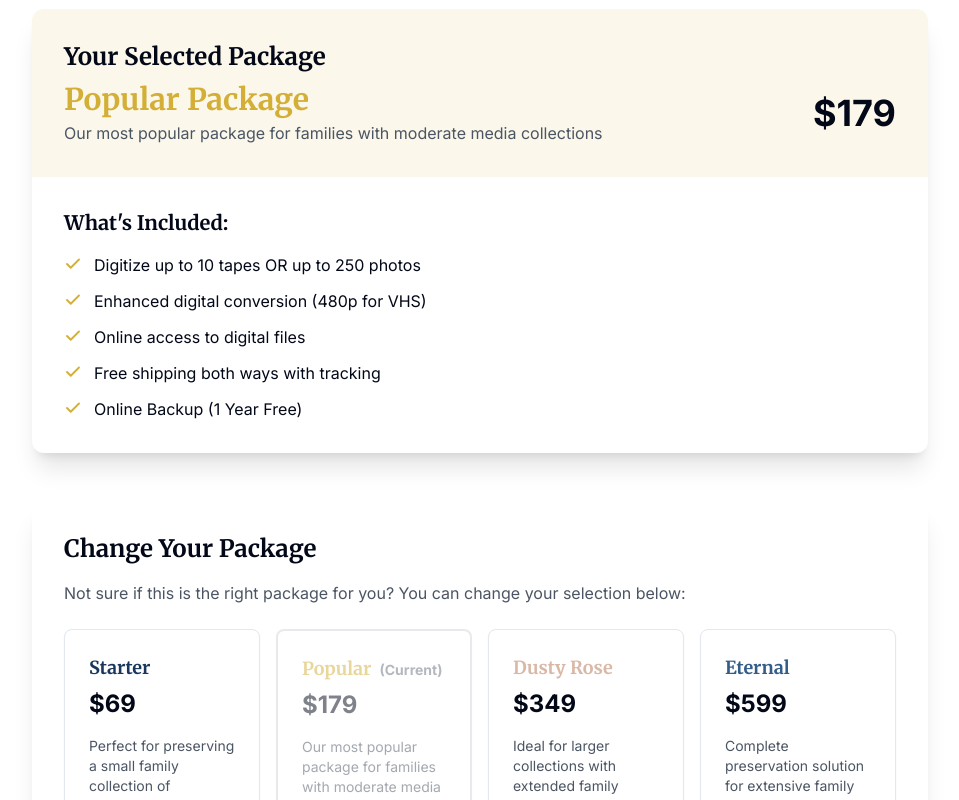
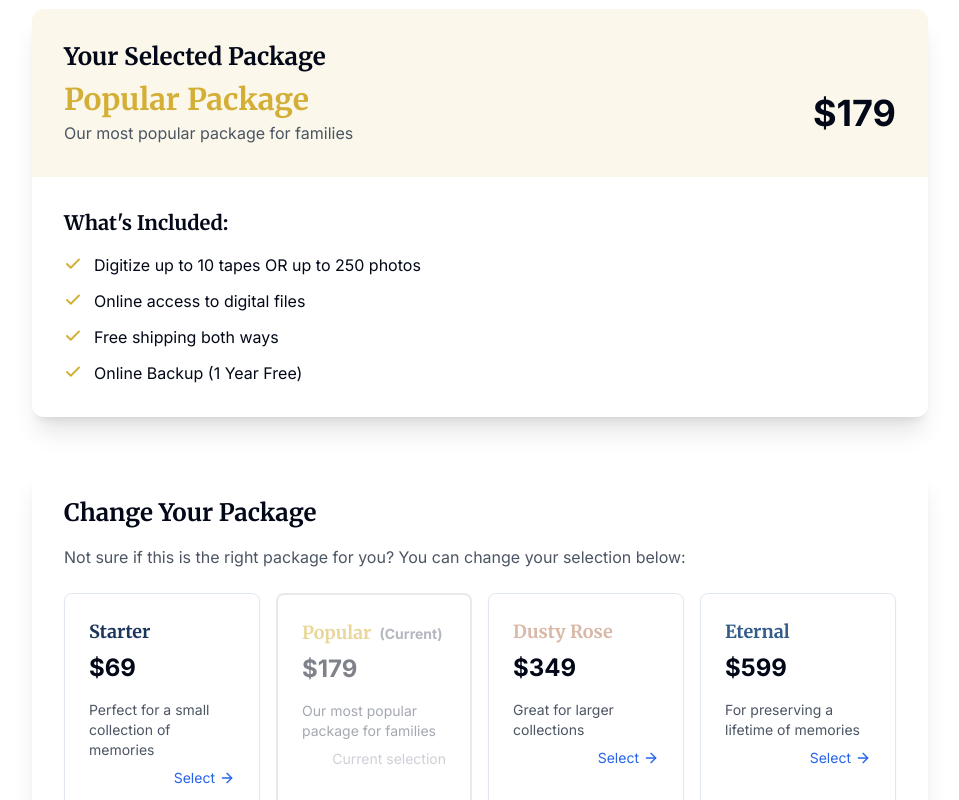
Before and after one commit to justingrant1/heritagebox-memories-digitized, a React (Vite) app: page /package-selected in a window 1280 px wide. Shown: the part 220-1020 px from the top of the page, without its empty margins (160-1119 px from the left). Built offline with nearby package versions, Linux system fonts and the light colour scheme.

Commit message:
Reverted to commit 911b7b284a069322b68335a5ead202ba7d612a1b

```diff
--- a/src/components/PackageComparison.tsx
+++ b/src/components/PackageComparison.tsx
@@ -85,52 +85,48 @@ const PackageComparison = () => {
     {
       name: "Starter",
       price: "$69",
-      description: "Perfect for preserving a small family collection of cherished memories",
+      description: "Perfect for a small collection of memories",
       color: "primary",
       features: [
         "Digitize up to 3 tapes OR up to 75 photos",
-        "High-quality digital conversion (480p for VHS)",
         "Online access to digital files",
-        "Free shipping both ways with tracking"
+        "Free shipping both ways"
       ]
     },
     {
       name: "Popular",
       price: "$179",
-      description: "Our most popular package for families with moderate media collections",
+      description: "Our most popular package for families",
       color: "secondary",
       popular: true,
       features: [
         "Digitize up to 10 tapes OR up to 250 photos",
-        "Enhanced digital conversion (480p for VHS)",
         "Online access to digital files",
-        "Free shipping both ways with tracking",
+        "Free shipping both ways",
         "Online Backup (1 Year Free)"
       ]
     },
     {
       name: "Dusty Rose",
       price: "$349",
-      description: "Ideal for larger collections with extended family memories",
+      description: "Great for larger collections",
       color: "rose-dark",
       features: [
         "Digitize up to 20 tapes OR up to 500 photos",
-        "Premium digital conversion (480p for VHS)",
         "Online access to digital files",
-        "Free priority shipping both ways",
+        "Free shipping both ways",
         "Online Backup (1 Year Free)"
       ]
     },
     {
       name: "Eternal",
       price: "$599",
-      description: "Complete preservation solution for extensive family archives",
+      description: "For preserving a lifetime of memories",
       color: "primary-light",
       features: [
         "Digitize up to 40 tapes OR up to 1000 photos",
-        "Premium digital conversion (480p for VHS)",
         "Online access to digital files",
-        "Free expedited shipping both ways",
+        "Free shipping both ways",
         "Online Backup (1 Year Free)"
       ]
     }
--- a/src/pages/PackageSelected.tsx
+++ b/src/pages/PackageSelected.tsx
@@ -1,4 +1,3 @@
-
 import { useSearchParams, Link } from 'react-router-dom';
 import { Button } from "@/components/ui/button";
 import NavBar from '@/components/NavBar';
@@ -16,52 +15,48 @@ const PackageSelected = () => {
     {
       name: "Starter",
       price: "$69",
-      description: "Perfect for preserving a small family collection of cherished memories",
+      description: "Perfect for a small collection of memories",
       color: "primary",
       features: [
         "Digitize up to 3 tapes OR up to 75 photos",
-        "High-quality digital conversion (480p for VHS)",
         "Online access to digital files",
-        "Free shipping both ways with tracking"
+        "Free shipping both ways"
       ]
     },
     {
       name: "Popular",
       price: "$179",
-      description: "Our most popular package for families with moderate media collections",
+      description: "Our most popular package for families",
       color: "secondary",
       popular: true,
       features: [
         "Digitize up to 10 tapes OR up to 250 photos",
-        "Enhanced digital conversion (480p for VHS)",
         "Online access to digital files",
-        "Free shipping both ways with tracking",
+        "Free shipping both ways",
         "Online Backup (1 Year Free)"
       ]
     },
     {
       name: "Dusty Rose",
       price: "$349",
-      description: "Ideal for larger collections with extended family memories",
+      description: "Great for larger collections",
       color: "rose-dark",
       features: [
         "Digitize up to 20 tapes OR up to 500 photos",
-        "Premium digital conversion (480p for VHS)",
         "Online access to digital files",
-        "Free priority shipping both ways",
+        "Free shipping both ways",
         "Online Backup (1 Year Free)"
       ]
     },
     {
       name: "Eternal",
       price: "$599",
-      description: "Complete preservation solution for extensive family archives",
+      description: "For preserving a lifetime of memories",
       color: "primary-light",
       features: [
         "Digitize up to 40 tapes OR up to 1000 photos",
-        "Premium digital conversion (480p for VHS)",
         "Online access to digital files",
-        "Free expedited shipping both ways",
+        "Free shipping both ways",
         "Online Backup (1 Year Free)"
       ]
     }
```
